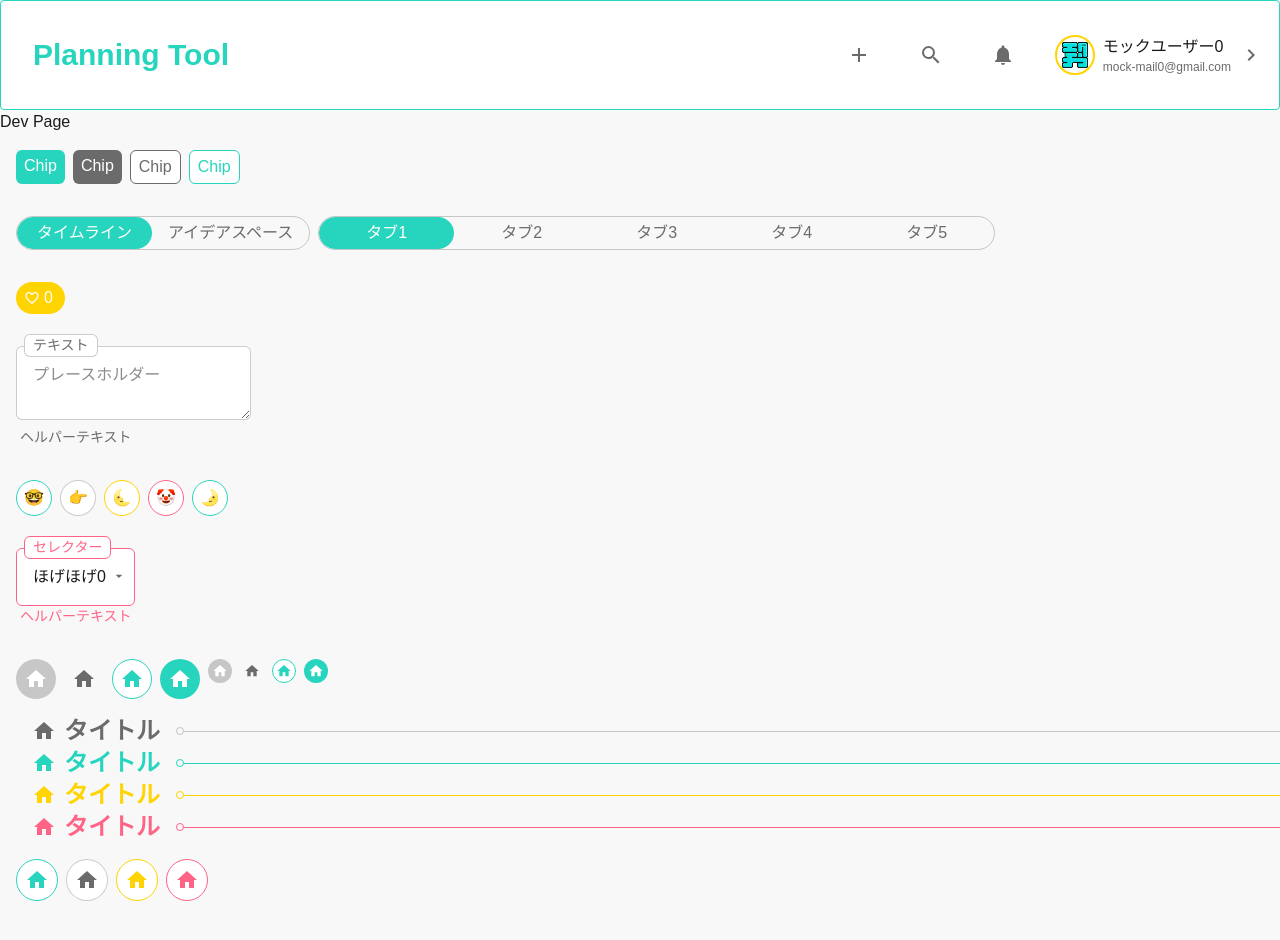
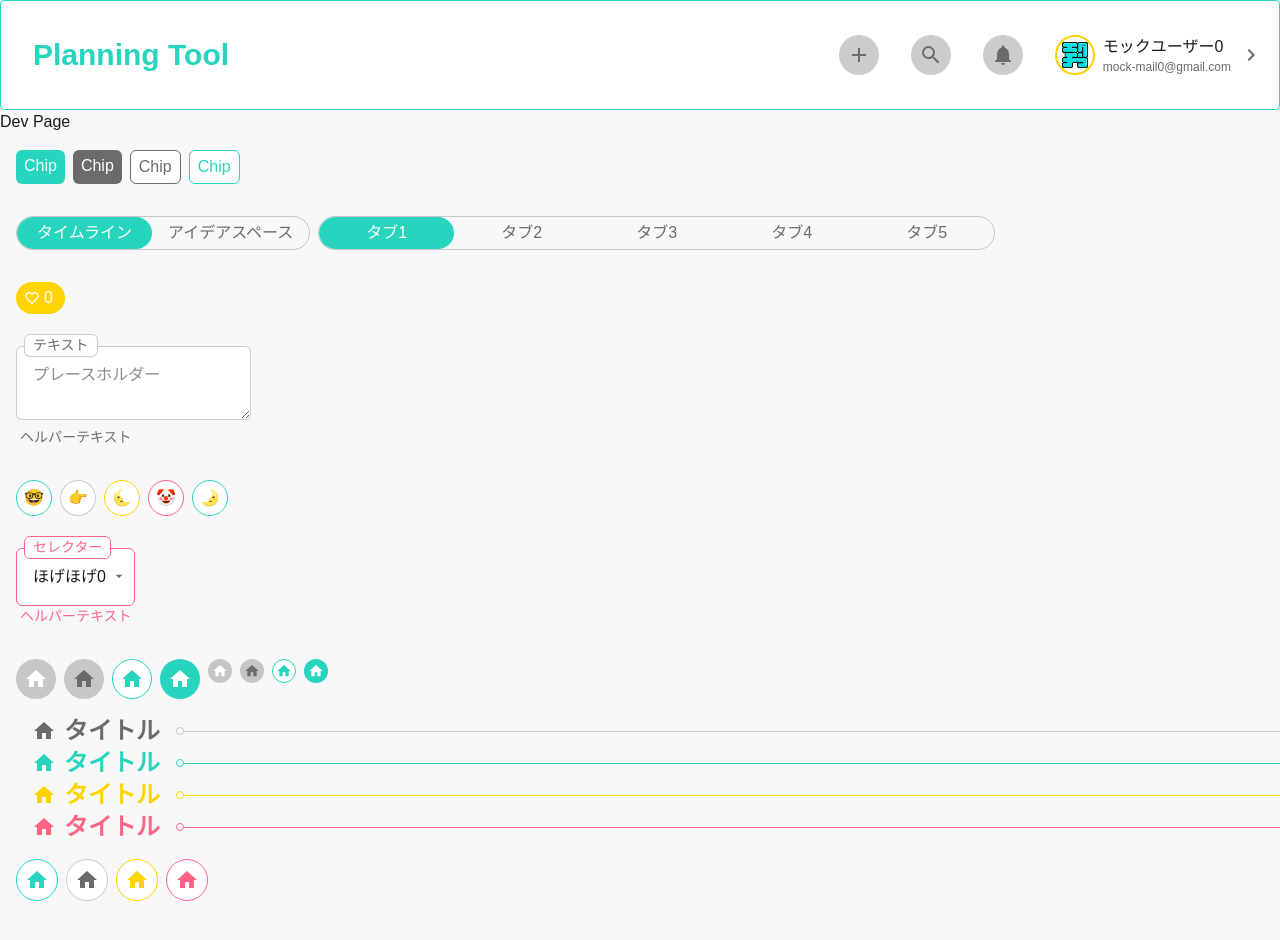
Before and after one commit to SOTA-swp/frontend, a Next.js app: page /dev in a window 1280 px wide. Shown: the top 940 px of the page. Built offline with nearby package versions, Linux system fonts and the light colour scheme.

Commit message:
iconOnly とアニメーションの修正

```diff
--- a/components/IconButton.tsx
+++ b/components/IconButton.tsx
@@ -4,13 +4,13 @@ import ComponentSizeType from "@/types/componentSize";
 import ComponentColor from "@/types/componentColor";
 
 const iconButtonStyles = cva(
-  "relative flex items-center justify-center aspect-square rounded-full hover:brightness-90 hover:scale-105 active:brightness-80 active:scale-95 transition",
+  "relative flex items-center justify-center aspect-square rounded-full hover:scale-105 active:brightness-80 active:scale-95 transition",
   {
     variants: {
       variant: {
         contain: "text-paper",
         outline: "border bg-paper",
-        iconOnly: "text-text-secondary",
+        iconOnly: "text-text-secondary bg-shadow",
       },
       size: {
         xs: "h-6 text-[1rem]",
@@ -102,7 +102,8 @@ function IconButton({
       className={cn(
         iconButtonStyles({ variant, size, color, disable }),
         className
-      )}>
+      )}
+    >
       {icon}
     </button>
   );
```
